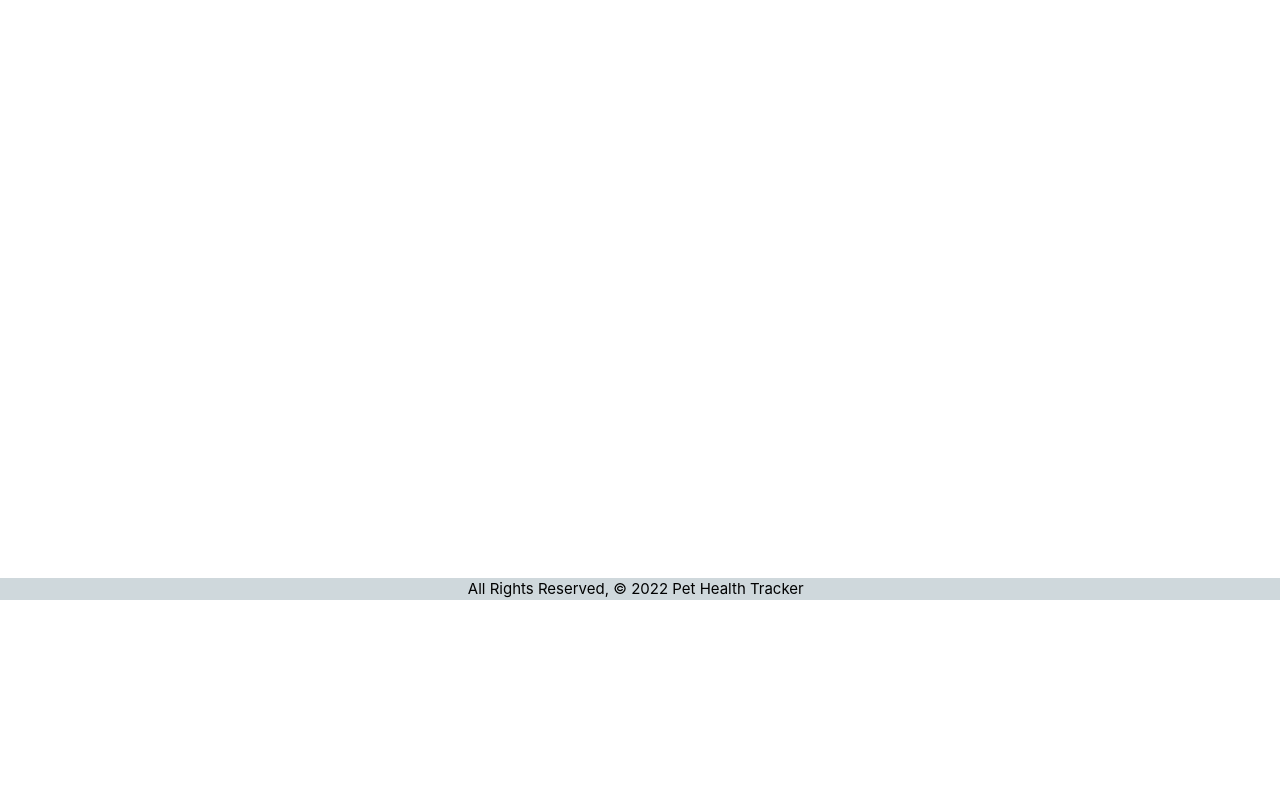
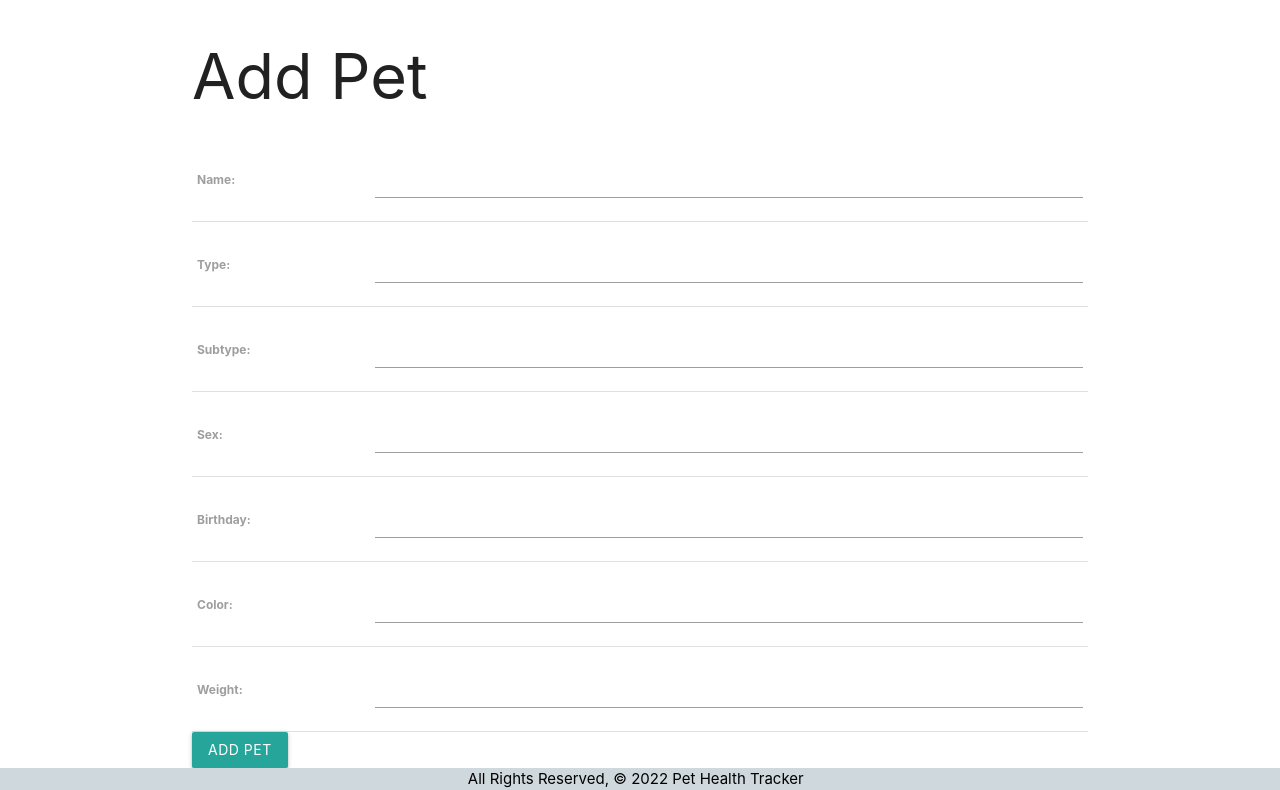
Before and after one commit to matte151/Project-3-phtdb, a Django app: page /pets/create/ in a window 1280 px wide. Shown: the part 200-990 px from the top of the page. Before the commit the page ends 800 px from the top, so only its background shows below. Run offline with Django 4.2, Linux system fonts and the light colour scheme; the visitor is signed in with stand-in values (Sample User, id 1).

Commit message:
create pet form

```diff
--- a/main_app/templates/main_app/pet_form.html
+++ b/main_app/templates/main_app/pet_form.html
@@ -1 +1,16 @@
 {% extends 'base.html' %}
+
+
+{% block content %}
+<h1>Add Pet</h1>
+
+<form action="{% url 'pet_detail' %}" method="POST">
+	{% csrf_token %}
+	<table>
+		{{ form.as_table }}
+	</table>
+
+	<input type="submit" value="Add Pet" class="btn" />
+</form>
+
+{% endblock content %}
```
Also changed, not shown: main_app/templates/detail.html (deleted), main_app/templates/home.html (added).
